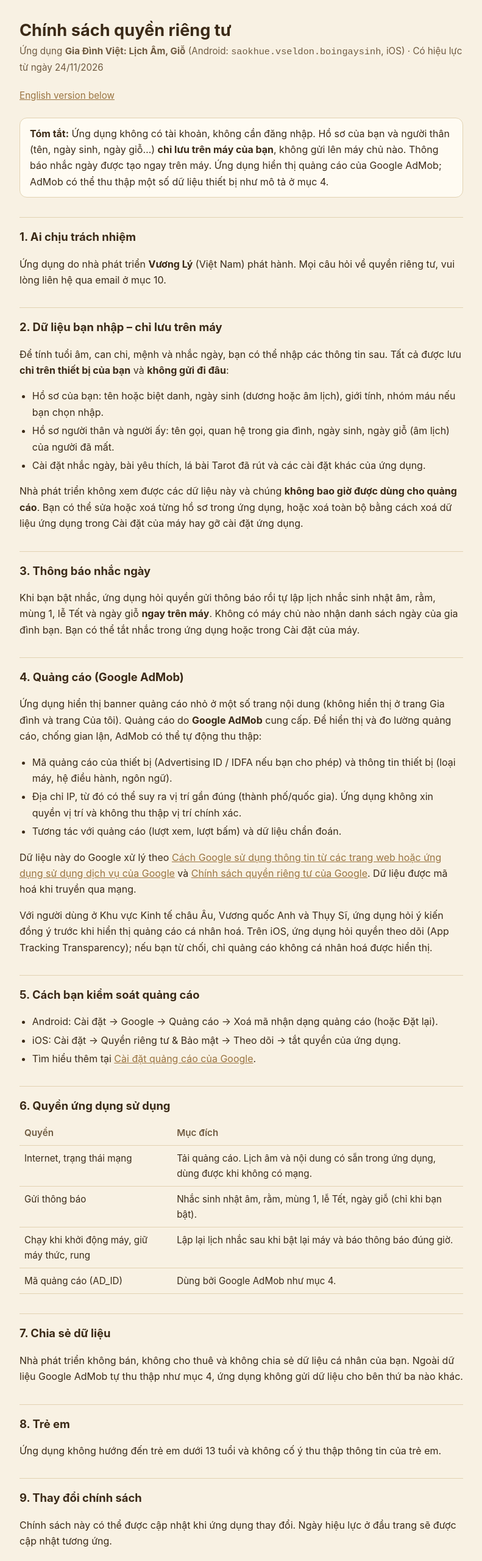
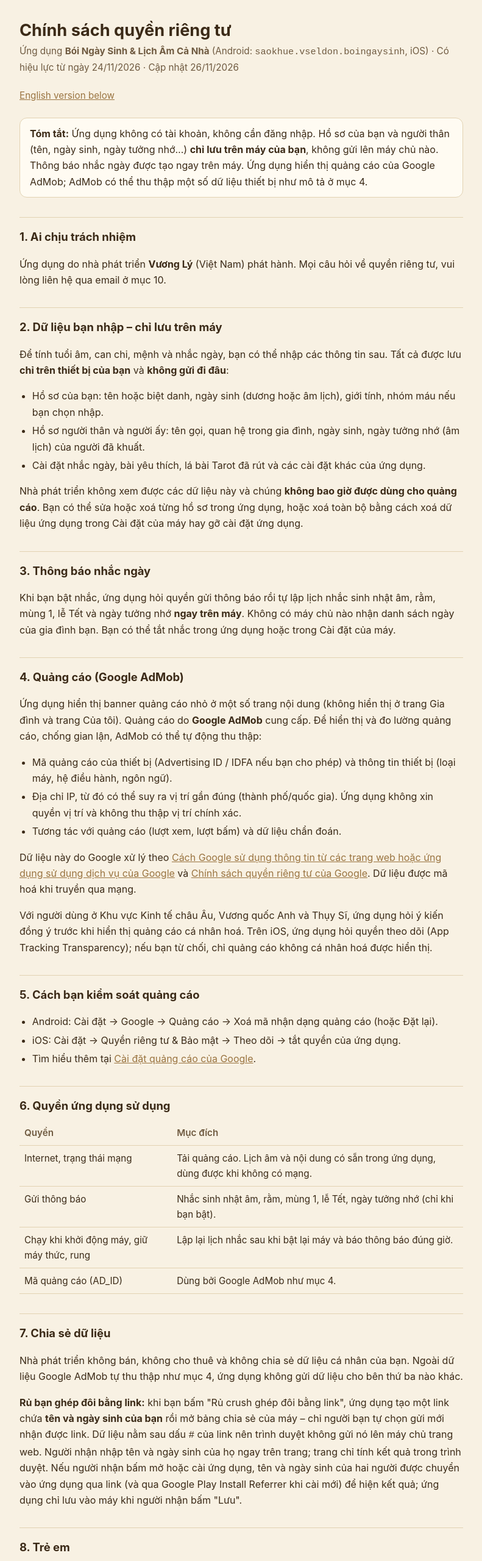
Before and after one commit to lythienvuongdlu/giadinhviet-privacy, a plain HTML site: page index.html in a window 1280 px wide. Shown: the top 2560 px of the page at 61% size, without its empty margins (244-1035 px from the left). Drawn offline with Linux system fonts and the light colour scheme.

Commit message:
Chính sách: tên mới, mục link ghép đôi, bỏ chữ giỗ

```diff
--- a/index.html
+++ b/index.html
@@ -4,7 +4,7 @@
 <meta charset="utf-8">
 <meta name="viewport" content="width=device-width, initial-scale=1">
 <title>Chính sách quyền riêng tư – Gia Đình Việt</title>
-<meta name="description" content="Chính sách quyền riêng tư của ứng dụng Gia Đình Việt: Lịch Âm, Giỗ (saokhue.vseldon.boingaysinh).">
+<meta name="description" content="Chính sách quyền riêng tư của ứng dụng Bói Ngày Sinh & Lịch Âm Cả Nhà (saokhue.vseldon.boingaysinh).">
 <style>
   :root {
     --bg: #f8f1e3;
@@ -72,11 +72,11 @@
 <main>
 
 <h1>Chính sách quyền riêng tư</h1>
-<p class="meta">Ứng dụng <strong>Gia Đình Việt: Lịch Âm, Giỗ</strong> (Android: <code>saokhue.vseldon.boingaysinh</code>, iOS) · Có hiệu lực từ ngày 24/11/2026</p>
+<p class="meta">Ứng dụng <strong>Bói Ngày Sinh & Lịch Âm Cả Nhà</strong> (Android: <code>saokhue.vseldon.boingaysinh</code>, iOS) · Có hiệu lực từ ngày 24/11/2026 · Cập nhật 26/11/2026</p>
 <p class="lang"><a href="#en">English version below</a></p>
 
 <div class="box">
-  <strong>Tóm tắt:</strong> Ứng dụng không có tài khoản, không cần đăng nhập. Hồ sơ của bạn và người thân (tên, ngày sinh, ngày giỗ…) <strong>chỉ lưu trên máy của bạn</strong>, không gửi lên máy chủ nào. Thông báo nhắc ngày được tạo ngay trên máy. Ứng dụng hiển thị quảng cáo của Google AdMob; AdMob có thể thu thập một số dữ liệu thiết bị như mô tả ở mục 4.
+  <strong>Tóm tắt:</strong> Ứng dụng không có tài khoản, không cần đăng nhập. Hồ sơ của bạn và người thân (tên, ngày sinh, ngày tưởng nhớ…) <strong>chỉ lưu trên máy của bạn</strong>, không gửi lên máy chủ nào. Thông báo nhắc ngày được tạo ngay trên máy. Ứng dụng hiển thị quảng cáo của Google AdMob; AdMob có thể thu thập một số dữ liệu thiết bị như mô tả ở mục 4.
 </div>
 
 <h2>1. Ai chịu trách nhiệm</h2>
@@ -86,13 +86,13 @@
 <p>Để tính tuổi âm, can chi, mệnh và nhắc ngày, bạn có thể nhập các thông tin sau. Tất cả được lưu <strong>chỉ trên thiết bị của bạn</strong> và <strong>không gửi đi đâu</strong>:</p>
 <ul>
   <li>Hồ sơ của bạn: tên hoặc biệt danh, ngày sinh (dương hoặc âm lịch), giới tính, nhóm máu nếu bạn chọn nhập.</li>
-  <li>Hồ sơ người thân và người ấy: tên gọi, quan hệ trong gia đình, ngày sinh, ngày giỗ (âm lịch) của người đã mất.</li>
+  <li>Hồ sơ người thân và người ấy: tên gọi, quan hệ trong gia đình, ngày sinh, ngày tưởng nhớ (âm lịch) của người đã khuất.</li>
   <li>Cài đặt nhắc ngày, bài yêu thích, lá bài Tarot đã rút và các cài đặt khác của ứng dụng.</li>
 </ul>
 <p>Nhà phát triển không xem được các dữ liệu này và chúng <strong>không bao giờ được dùng cho quảng cáo</strong>. Bạn có thể sửa hoặc xoá từng hồ sơ trong ứng dụng, hoặc xoá toàn bộ bằng cách xoá dữ liệu ứng dụng trong Cài đặt của máy hay gỡ cài đặt ứng dụng.</p>
 
 <h2>3. Thông báo nhắc ngày</h2>
-<p>Khi bạn bật nhắc, ứng dụng hỏi quyền gửi thông báo rồi tự lập lịch nhắc sinh nhật âm, rằm, mùng 1, lễ Tết và ngày giỗ <strong>ngay trên máy</strong>. Không có máy chủ nào nhận danh sách ngày của gia đình bạn. Bạn có thể tắt nhắc trong ứng dụng hoặc trong Cài đặt của máy.</p>
+<p>Khi bạn bật nhắc, ứng dụng hỏi quyền gửi thông báo rồi tự lập lịch nhắc sinh nhật âm, rằm, mùng 1, lễ Tết và ngày tưởng nhớ <strong>ngay trên máy</strong>. Không có máy chủ nào nhận danh sách ngày của gia đình bạn. Bạn có thể tắt nhắc trong ứng dụng hoặc trong Cài đặt của máy.</p>
 
 <h2>4. Quảng cáo (Google AdMob)</h2>
 <p>Ứng dụng hiển thị banner quảng cáo nhỏ ở một số trang nội dung (không hiển thị ở trang Gia đình và trang Của tôi). Quảng cáo do <strong>Google AdMob</strong> cung cấp. Để hiển thị và đo lường quảng cáo, chống gian lận, AdMob có thể tự động thu thập:</p>
@@ -115,13 +115,14 @@
 <table>
   <tr><th>Quyền</th><th>Mục đích</th></tr>
   <tr><td>Internet, trạng thái mạng</td><td>Tải quảng cáo. Lịch âm và nội dung có sẵn trong ứng dụng, dùng được khi không có mạng.</td></tr>
-  <tr><td>Gửi thông báo</td><td>Nhắc sinh nhật âm, rằm, mùng 1, lễ Tết, ngày giỗ (chỉ khi bạn bật).</td></tr>
+  <tr><td>Gửi thông báo</td><td>Nhắc sinh nhật âm, rằm, mùng 1, lễ Tết, ngày tưởng nhớ (chỉ khi bạn bật).</td></tr>
   <tr><td>Chạy khi khởi động máy, giữ máy thức, rung</td><td>Lập lại lịch nhắc sau khi bật lại máy và báo thông báo đúng giờ.</td></tr>
   <tr><td>Mã quảng cáo (AD_ID)</td><td>Dùng bởi Google AdMob như mục 4.</td></tr>
 </table>
 
 <h2>7. Chia sẻ dữ liệu</h2>
 <p>Nhà phát triển không bán, không cho thuê và không chia sẻ dữ liệu cá nhân của bạn. Ngoài dữ liệu Google AdMob tự thu thập như mục 4, ứng dụng không gửi dữ liệu cho bên thứ ba nào khác.</p>
+<p><strong>Rủ bạn ghép đôi bằng link:</strong> khi bạn bấm "Rủ crush ghép đôi bằng link", ứng dụng tạo một link chứa <strong>tên và ngày sinh của bạn</strong> rồi mở bảng chia sẻ của máy – chỉ người bạn tự chọn gửi mới nhận được link. Dữ liệu nằm sau dấu <code>#</code> của link nên trình duyệt không gửi nó lên máy chủ trang web. Người nhận nhập tên và ngày sinh của họ ngay trên trang; trang chỉ tính kết quả trong trình duyệt. Nếu người nhận bấm mở hoặc cài ứng dụng, tên và ngày sinh của hai người được chuyển vào ứng dụng qua link (và qua Google Play Install Referrer khi cài mới) để hiện kết quả; ứng dụng chỉ lưu vào máy khi người nhận bấm "Lưu".</p>
 
 <h2>8. Trẻ em</h2>
 <p>Ứng dụng không hướng đến trẻ em dưới 13 tuổi và không cố ý thu thập thông tin của trẻ em.</p>
@@ -135,7 +136,7 @@
 <hr class="lang-split">
 
 <h1 id="en">Privacy Policy</h1>
-<p class="meta"><strong>Gia Đình Việt: Lịch Âm, Giỗ</strong> (Android: <code>saokhue.vseldon.boingaysinh</code>, iOS) · Effective 24 November 2026</p>
+<p class="meta"><strong>Bói Ngày Sinh & Lịch Âm Cả Nhà</strong> (Android: <code>saokhue.vseldon.boingaysinh</code>, iOS) · Effective 24 November 2026 · Updated 26 November 2026</p>
 
 <div class="box">
   <strong>Summary:</strong> No account, no sign-in. The profiles of you and your family (names, birth dates, memorial dates…) are <strong>stored only on your device</strong> and never sent to any server. Reminders are scheduled on the device. The app shows Google AdMob ads; AdMob may collect some device data as described in section 4.
@@ -166,6 +167,7 @@
 
 <h2>7. Data sharing</h2>
 <p>The developer does not sell, rent or share your personal data. Apart from the data Google AdMob collects as described in section 4, the app sends no data to any other third party.</p>
+<p><strong>Pairing link:</strong> when you tap "Rủ crush ghép đôi bằng link", the app creates a link containing <strong>your name and date of birth</strong> and opens your device's share sheet – only the people you choose receive it. The data sits after the <code>#</code> of the link, so browsers do not send it to the web server. The recipient enters their own name and date of birth on the page, and the result is calculated in their browser. If the recipient opens or installs the app, both names and dates of birth are passed to the app through the link (and through Google Play Install Referrer on a fresh install) to show the result; the app stores them only if the recipient taps "Lưu" (Save).</p>
 
 <h2>8. Children</h2>
 <p>The app is not directed to children under 13 and does not knowingly collect information from children.</p>
```
